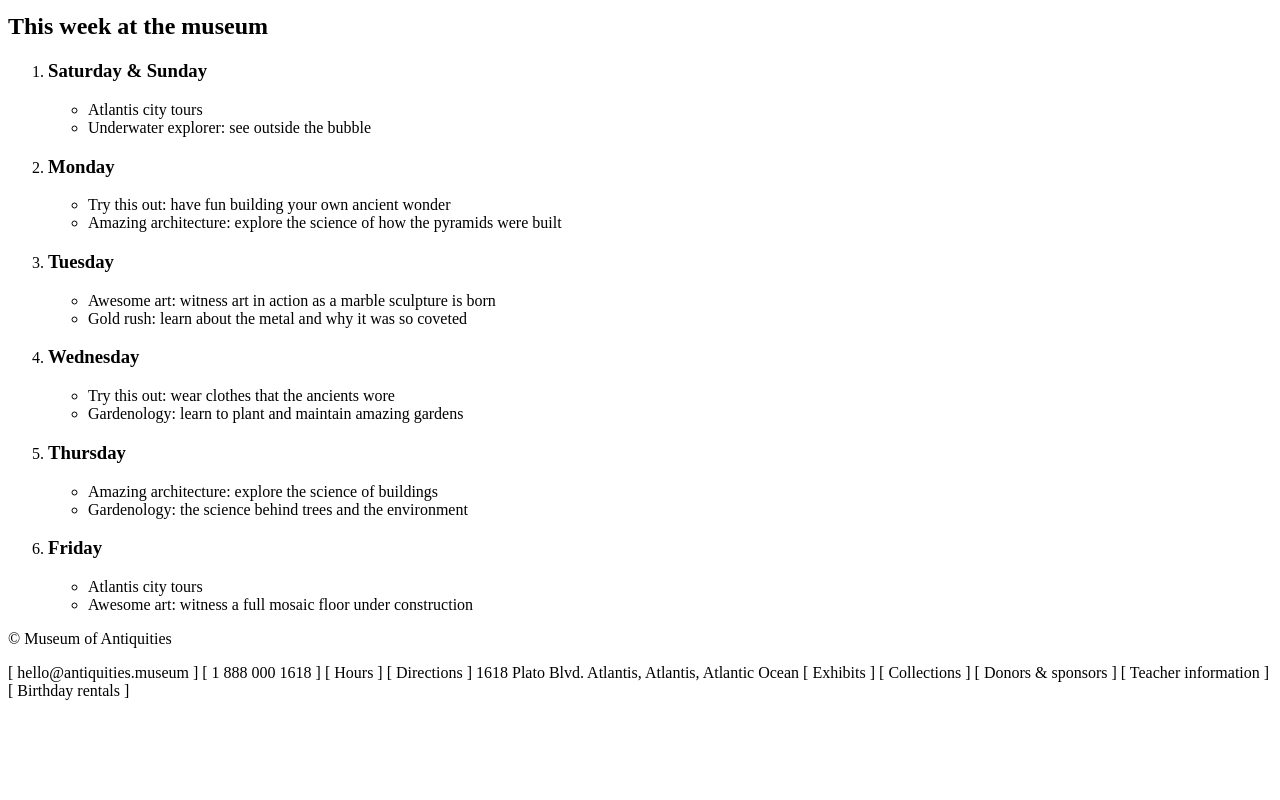
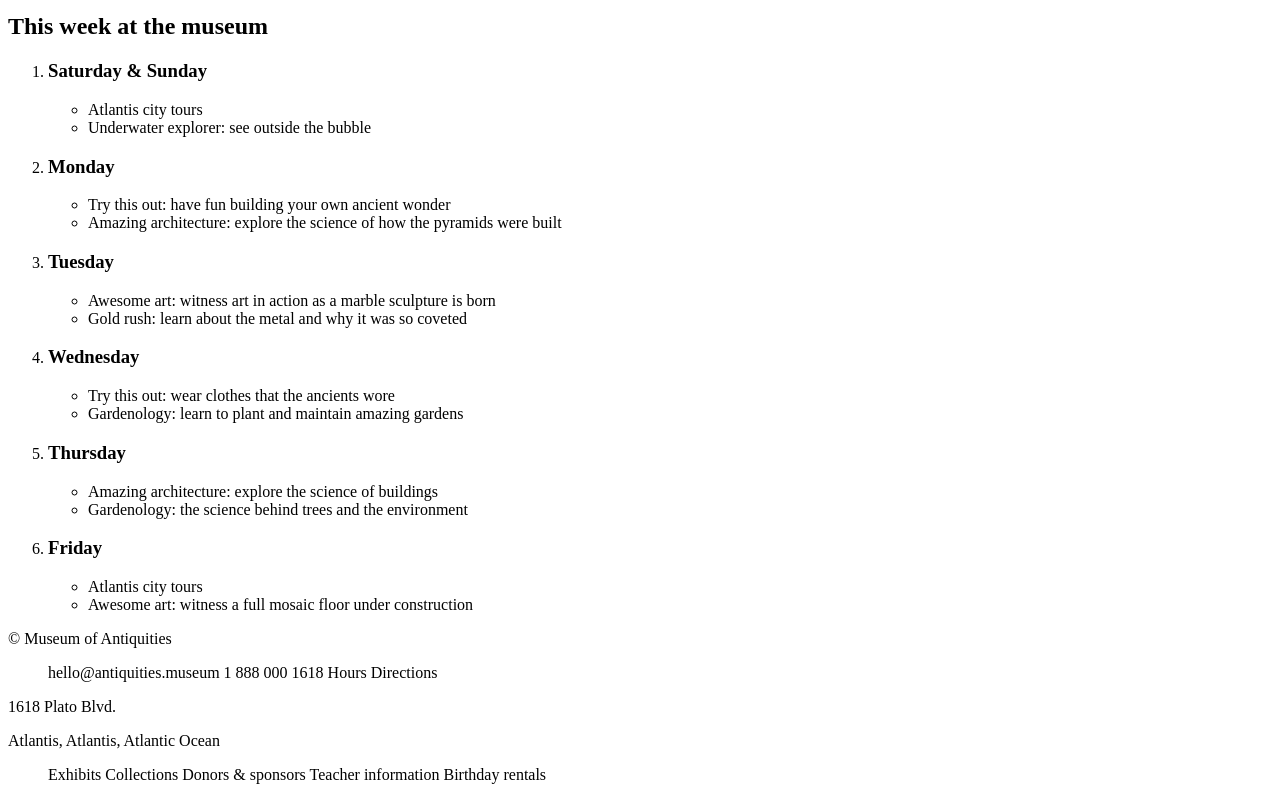
Before and after one commit to MaxTillotson/dsn1675-assignment-1, a plain HTML site: page index.html in a window 1280 px wide. Shown: the part 1568-2368 px from the top of the page. Before the commit the page ends 2276 px from the top, so only its background shows below. Drawn offline with Linux system fonts and the light colour scheme.

Commit message:
changes spacing

```diff
--- a/index.html
+++ b/index.html
@@ -122,8 +122,6 @@ From allegory to fiction to mystery
       </ul>
     </li>
 
-
-
     <li>
       <h3>Monday</h3>
       <ul>
@@ -131,8 +129,6 @@ From allegory to fiction to mystery
         <li>Amazing architecture: explore the science of how the pyramids were built</li>
       </ul>
     </li>
-
-
 
     <li>
       <h3>Tuesday</h3>
@@ -142,8 +138,6 @@ From allegory to fiction to mystery
       </ul>
     </li>
 
-
-
     <li>
       <h3>Wednesday</h3>
       <ul>
@@ -151,8 +145,6 @@ From allegory to fiction to mystery
         <li>Gardenology: learn to plant and maintain amazing gardens</li>
       </ul>
     </li>
-
-
 
     <li>
       <h3>Thursday</h3>
@@ -162,8 +154,6 @@ From allegory to fiction to mystery
       </ul>
     </li>
 
-
-
     <li>
       <h3>Friday</h3>
       <ul>
@@ -171,9 +161,6 @@ From allegory to fiction to mystery
         <li>Awesome art: witness a full mosaic floor under construction</li>
       </ul>
     </li>
-
-
-
   </ol>
 
 </body>
@@ -182,18 +169,22 @@ From allegory to fiction to mystery
 
 <p>© Museum of Antiquities</p>
 
-[ hello@antiquities.museum ]
-[ 1 888 000 1618 ]
-[ Hours ]
-[ Directions ]
+<ol>
+<a>hello@antiquities.museum</a>
+<a>1 888 000 1618</a>
+<a>Hours</a>
+<a>Directions</a>
+</ol>
 
-1618 Plato Blvd.
-Atlantis, Atlantis, Atlantic Ocean
+<p>1618 Plato Blvd.</p>
+<p>Atlantis, Atlantis, Atlantic Ocean</p>
 
-[ Exhibits ]
-[ Collections ]
-[ Donors & sponsors ]
-[ Teacher information ]
-[ Birthday rentals ]
+<ol>
+<a>Exhibits</a>
+<a>Collections</a>
+<a>Donors & sponsors</a>
+<a>Teacher information</a>
+<a>Birthday rentals</a>
+</ol>
 
 </footer>
```
Lines whose indentation alone changed are shown as unchanged.
